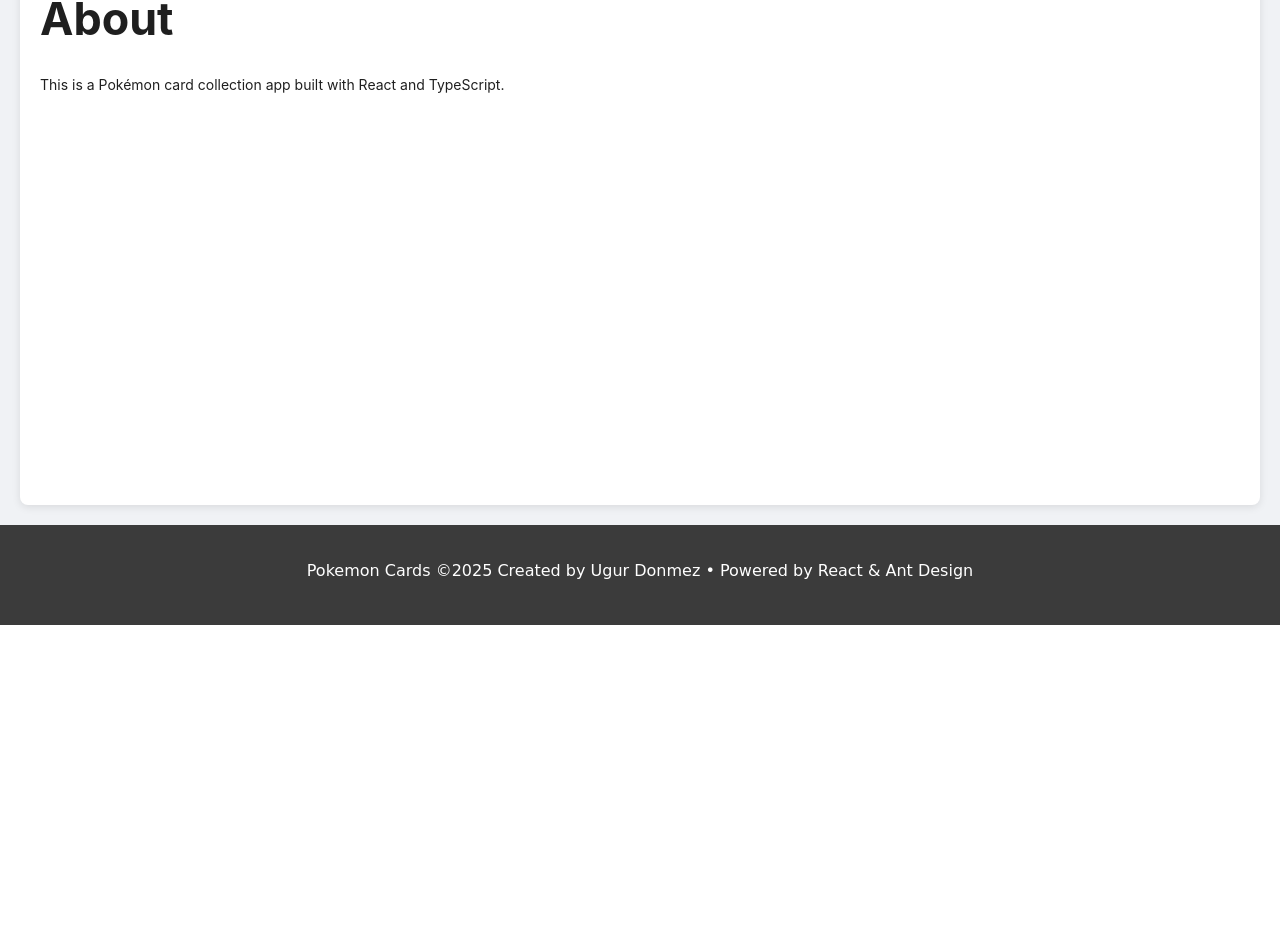
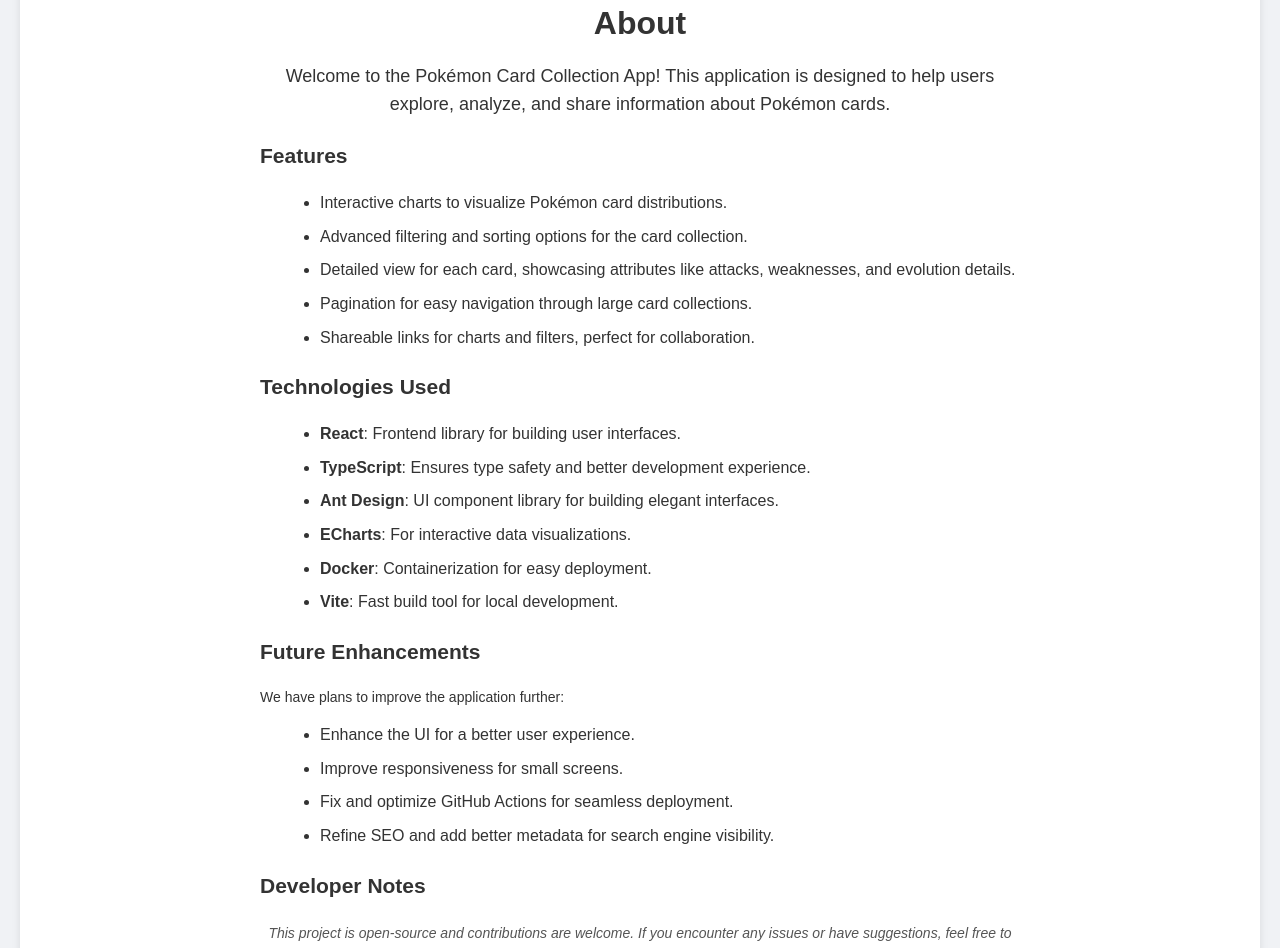
Before and after one commit to ugurdonmez/pokemon-card-collection, a React (Vite) app: page /pokemon-card-collection/about in a window 1280 px wide. Shown: the part 175-1123 px from the top of the page. Before the commit the page ends 800 px from the top, so only its background shows below. Built offline with nearby package versions, Linux system fonts and the light colour scheme.

Commit message:
add: about page

```diff
--- /dev/null
+++ b/src/views/AboutView.css
@@ -0,0 +1,42 @@
+.about-container {
+    max-width: 800px;
+    margin: 0 auto;
+    padding: 20px;
+    line-height: 1.6;
+    font-family: Arial, sans-serif;
+    color: #333;
+}
+
+.about-title {
+    font-size: 32px;
+    font-weight: bold;
+    text-align: center;
+    margin-bottom: 20px;
+}
+
+.about-description {
+    font-size: 18px;
+    text-align: center;
+    margin-bottom: 20px;
+}
+
+.about-features,
+.about-technologies,
+.about-future-work {
+    list-style-type: disc;
+    margin: 10px 0 20px 20px;
+}
+
+.about-features li,
+.about-technologies li,
+.about-future-work li {
+    margin-bottom: 8px;
+    font-size: 16px;
+}
+
+.about-notes {
+    font-style: italic;
+    text-align: center;
+    margin-top: 20px;
+    color: #555;
+}
--- a/src/views/AboutView.tsx
+++ b/src/views/AboutView.tsx
@@ -1,8 +1,48 @@
+import React from 'react';
+import './AboutView.css';
+
 const AboutView: React.FC = () => {
     return (
-        <div>
-        <h1>About</h1>
-        <p>This is a Pokémon card collection app built with React and TypeScript.</p>
+        <div className="about-container">
+            <h1 className="about-title">About</h1>
+            <p className="about-description">
+                Welcome to the Pokémon Card Collection App! This application is designed to help users explore, analyze, and share information about Pokémon cards.
+            </p>
+
+            <h2>Features</h2>
+            <ul className="about-features">
+                <li>Interactive charts to visualize Pokémon card distributions.</li>
+                <li>Advanced filtering and sorting options for the card collection.</li>
+                <li>Detailed view for each card, showcasing attributes like attacks, weaknesses, and evolution details.</li>
+                <li>Pagination for easy navigation through large card collections.</li>
+                <li>Shareable links for charts and filters, perfect for collaboration.</li>
+            </ul>
+
+            <h2>Technologies Used</h2>
+            <ul className="about-technologies">
+                <li><strong>React</strong>: Frontend library for building user interfaces.</li>
+                <li><strong>TypeScript</strong>: Ensures type safety and better development experience.</li>
+                <li><strong>Ant Design</strong>: UI component library for building elegant interfaces.</li>
+                <li><strong>ECharts</strong>: For interactive data visualizations.</li>
+                <li><strong>Docker</strong>: Containerization for easy deployment.</li>
+                <li><strong>Vite</strong>: Fast build tool for local development.</li>
+            </ul>
+
+            <h2>Future Enhancements</h2>
+            <p>
+                We have plans to improve the application further:
+            </p>
+            <ul className="about-future-work">
+                <li>Enhance the UI for a better user experience.</li>
+                <li>Improve responsiveness for small screens.</li>
+                <li>Fix and optimize GitHub Actions for seamless deployment.</li>
+                <li>Refine SEO and add better metadata for search engine visibility.</li>
+            </ul>
+
+            <h2>Developer Notes</h2>
+            <p className="about-notes">
+                This project is open-source and contributions are welcome. If you encounter any issues or have suggestions, feel free to raise them in the repository.
+            </p>
         </div>
     );
 };
```
